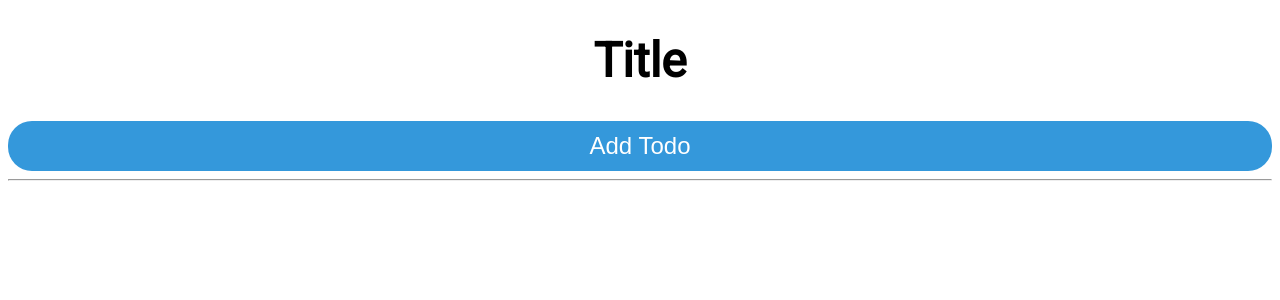
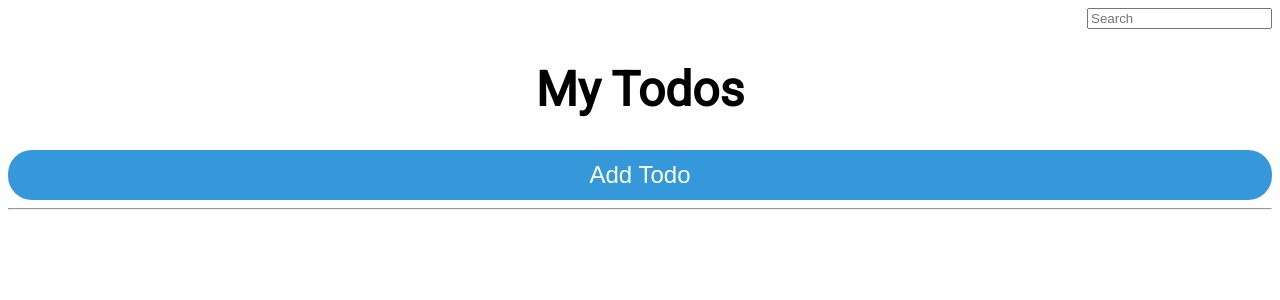
Before and after one commit to LukeJordanDavies/To-DoApp, a React (Create React App) app: page / in a window 1280 px wide. Shown: the top 300 px of the page. Built offline with nearby package versions, Linux system fonts and the light colour scheme.

Commit message:
Add search box functionality

```diff
--- a/src/App.js
+++ b/src/App.js
@@ -2,18 +2,53 @@ import React, { useState } from "react";
 import TitleBanner from "./components/titleBanner";
 import AddTodo from "./components/addTodo";
 import TodoList from "./components/todoList";
+import SearchBar from "./components/searchBar";
 
 function App() {
+  // Stores the array of todo objects
   const [todos, setTodos] = useState([
     {
       todoTitle: ''
     }
   ]);
-  const [isCompleted, setIsCompleted] = useState(false);
+
+  // Stores the searched object
+  const [search, setSearch] = useState([
+    {
+      todoTitle: ''
+    }
+  ]);
+
+  // Clears the seach state object when remove button is pressed
+  const clearSearch = () => {
+    setSearch([
+      {
+        todoTitle: ''
+      }
+    ])
+  };
+
+  // Removes todo when delete button is pressed
+  const removeTodo = (name) => {
+    setTodos(todos.filter(todo => todo.todoTitle !== name));
+
+    // Checks if search state is truthy then clears search state
+    search[0].todoTitle && clearSearch()
+  };
+
+  // Search todo handler
+  const onSearch = (searchTerm) => {
+    const result = searchTerm.toLowerCase();
+
+    setSearch(todos.filter(todo => todo.todoTitle.toLowerCase() === result))
+
+    console.log(search);
+  };
 
   return (
     <>
     <header>
+      <SearchBar onSearch={onSearch}/>
       <TitleBanner />
       <AddTodo
         todos={todos}
@@ -24,9 +59,8 @@ function App() {
 
     <main>
       <TodoList
-        todos={todos}
-        isCompleted={isCompleted}
-        setIsCompleted={setIsCompleted}
+        todos={search[0].todoTitle ? search : todos}
+        removeTodo={removeTodo}
       />
     </main>
     </>
--- /dev/null
+++ b/src/components/searchBar.js
@@ -0,0 +1,25 @@
+import React, { useState } from 'react'
+
+const SearchBar = ({ onSearch }) => {
+  const [searchTerm, setSearchTerm] = useState('');
+
+  const handleSearch = (e) => {
+    e.preventDefault();
+
+    onSearch(searchTerm);
+  }
+
+  return (
+    <form className='searchbar-container' onSubmit={handleSearch}>
+        <input
+          className='searchbar'
+          type='text'
+          name='search'
+          placeholder='Search'
+          onChange={(e) => setSearchTerm(e.target.value)}
+        />
+    </form>
+  )
+}
+
+export default SearchBar
--- a/src/components/titleBanner.js
+++ b/src/components/titleBanner.js
@@ -2,7 +2,7 @@ import React from 'react'
 
 const TitleBanner = () => {
   return (
-    <h1 className='title'>Title</h1>
+    <h1 className='title'>My Todos</h1>
   )
 }
 
--- a/src/components/todoBox.js
+++ b/src/components/todoBox.js
@@ -1,19 +1,25 @@
-import React from 'react'
+import React, { useState } from 'react'
 import { RiCheckboxBlankCircleLine, RiCheckboxCircleLine } from "react-icons/ri";
 import { TiDeleteOutline, TiDelete } from "react-icons/ti";
 
-const TodoBox = ({ todoTitle, isCompleted, setIsCompleted }) => {
+const TodoBox = ({ todoTitle, removeTodo }) => {
+  // Stores the state for the checkmark
+  const [isCompleted, setIsCompleted] = useState(false);
 
-  const toogleCompleted = () => {
+  const handleToggle = () => {
     setIsCompleted(!isCompleted);
-  }
+  };
+
+  const handleRemove = () => {
+    removeTodo(todoTitle);
+  };
 
   if (todoTitle) {
 
     return (
       <div className='todo-body'>
         <div className='checkbox-container'>
-          <button className='checkbox-btn' onClick={toogleCompleted}>
+          <button className='checkbox-btn' onClick={handleToggle}>
             {isCompleted ? <RiCheckboxCircleLine className='checkbox'/> :
             <RiCheckboxBlankCircleLine
               className='checkbox'
@@ -24,7 +30,9 @@ const TodoBox = ({ todoTitle, isCompleted, setIsCompleted }) => {
           <p className='text'>{todoTitle}</p>
         </div>
         <div className='delete-button-container'>
-          <TiDeleteOutline className='delete-button'/>
+          <button className='delete-button' onClick={handleRemove}>
+            <TiDeleteOutline className='delete-icon'/>
+          </button>
         </div>
       </div>
     )
--- a/src/components/todoList.js
+++ b/src/components/todoList.js
@@ -1,15 +1,14 @@
 import React from 'react'
 import TodoBox from './todoBox'
 
-const TodoList = ({ todos, isCompleted, setIsCompleted }) => {
+const TodoList = ({ todos, removeTodo }) => {
   return (
     <>
       {todos.map(({ todoTitle }, index) => (
         <TodoBox
           key={index}
           todoTitle={todoTitle}
-          isCompleted={isCompleted}
-          setIsCompleted={setIsCompleted}
+          removeTodo={removeTodo}
         />
       ))}
     </>
--- a/src/index.css
+++ b/src/index.css
@@ -10,6 +10,16 @@
   text-align: center;
   font-size: 3rem;
 }
+
+.searchbar-container {
+  display: inline-flex;
+  width: 100%;
+  justify-content: end;
+}
+
+/* .searchbar {
+
+} */
 
 .add-todo-btn {
   display: inline-block;
@@ -56,7 +66,10 @@ hr {
   width: 50px;
 }
 
-.delete-button-container {
+.delete-button {
+  background-color: transparent;
+  border: none;
+  cursor: pointer;
   display: inline-flex;
   align-items: center;
   justify-content: center;
@@ -64,7 +77,7 @@ hr {
   width: 50px;
 }
 
-.delete-button {
+.delete-icon {
   font-size: 25px;
   color: black;
 }
```
